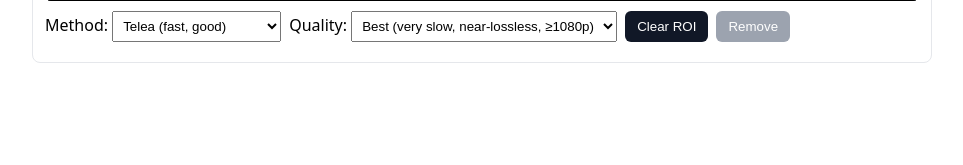
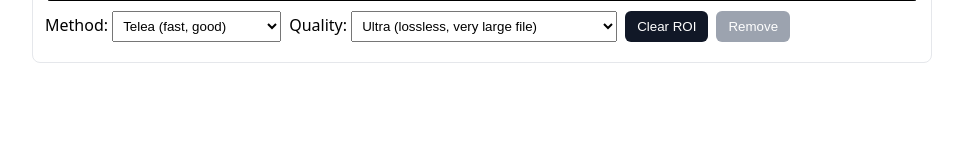
Before and after one commit to gokulapap/video-watermark-remover, a Flask app: page / in a window 1280 px wide. Shown: the part 635-800 px from the top of the page, without its empty margins (158-1121 px from the left). Run offline with Flask 3, Linux system fonts and the light colour scheme.

Commit message:
Fix the lossy format to high quality output

```diff
--- a/app.py
+++ b/app.py
@@ -72,7 +72,7 @@ def process():
     filename = data.get('filename')
     roi = data.get('roi')
     method = data.get('method', 'telea')
-    quality = data.get('quality', 'best')
+    quality = data.get('quality', 'ultra')
 
     if not filename or not roi:
         return jsonify({'error': 'filename and roi are required'}), 400
@@ -81,13 +81,11 @@ def process():
     if not os.path.exists(input_path):
         return jsonify({'error': 'File not found'}), 404
 
-    # Paths
     output_basename = f"processed_{uuid.uuid4().hex}.mp4"
     frames_dir = os.path.join(TEMP_FOLDER, f"frames_{uuid.uuid4().hex}")
     output_path = os.path.join(OUTPUT_FOLDER, output_basename)
 
     try:
-        # 1) Write lossless frames
         fps = remove_watermark_roi_to_frames(
             input_video_path=input_path,
             output_frames_dir=frames_dir,
@@ -95,17 +93,14 @@ def process():
             inpaint_method=method
         )
 
-        # 2) Determine scaling
         width, height = probe_resolution(input_path)
         scale_filter = build_scale_filter(width, height)
 
-        # 3) Encode frames + mux original audio
         encode_frames_and_mux(frames_dir, fps, input_path, output_path, quality, scale_filter)
 
     except Exception as exc:
         return jsonify({'error': str(exc)}), 500
     finally:
-        # Cleanup frames
         try:
             if os.path.isdir(frames_dir):
                 shutil.rmtree(frames_dir)
@@ -146,15 +141,16 @@ def build_scale_filter(src_w: int, src_h: int) -> str:
 
 
 def encode_frames_and_mux(frames_dir: str, fps: float, source_with_audio: str, output_path: str, quality: str, scale_filter: str) -> None:
+    # Quality map: include ultra (lossless x264)
     presets = {
-        'fast': ('veryfast', '23'),
-        'balanced': ('medium', '20'),
-        'better': ('slow', '18'),
-        'best': ('veryslow', '16'),
+        'fast': ('veryfast', '23', None),
+        'balanced': ('medium', '20', None),
+        'better': ('slow', '18', None),
+        'best': ('veryslow', '16', None),
+        'ultra': ('placebo', None, '0')  # qp=0 lossless
     }
-    preset, crf = presets.get(quality, ('veryslow', '16'))
+    preset, crf, qp = presets.get(quality, ('placebo', None, '0'))
 
-    # Input pattern for frames
     pattern = os.path.join(frames_dir, 'frame_%06d.png')
 
     cmd = [
@@ -163,13 +159,19 @@ def encode_frames_and_mux(frames_dir: str, fps: float, source_with_audio: str, o
         '-i', source_with_audio,
         '-map', '0:v:0', '-map', '1:a:0?',
         '-filter:v', scale_filter,
-        '-c:v', 'libx264', '-preset', preset, '-crf', crf,
+        '-c:v', 'libx264', '-preset', preset,
         '-pix_fmt', 'yuv420p',
         '-color_primaries', 'bt709', '-color_trc', 'bt709', '-colorspace', 'bt709',
         '-movflags', '+faststart',
         '-c:a', 'aac', '-b:a', '192k',
         output_path
     ]
+    if qp is not None:
+        cmd[cmd.index('-pix_fmt')] = '-qp'
+        cmd[cmd.index('-qp') + 1:cmd.index('-qp') + 1] = [qp, '-pix_fmt']
+    else:
+        cmd[cmd.index('-c:v') + 4:cmd.index('-c:v') + 4] = ['-crf', crf]
+
     run_ffmpeg(cmd)
 
 
--- a/static/app.js
+++ b/static/app.js
@@ -15,9 +15,9 @@ let isDrawing = false;
 let startX = 0, startY = 0;
 let roi = null; // {x, y, width, height} in video pixel coordinates
 
-// Ensure default quality is best if not set by DOM
+// Ensure default quality is ultra if not set by DOM
 if (qualitySelect && !qualitySelect.value) {
-  qualitySelect.value = 'best';
+  qualitySelect.value = 'ultra';
 }
 
 function fitCanvasToVideo() {
@@ -133,7 +133,7 @@ processBtn.addEventListener('click', async () => {
     const res = await fetch('/process', {
       method: 'POST',
       headers: { 'Content-Type': 'application/json' },
-      body: JSON.stringify({ filename: uploadedFilename, roi, method: methodSelect.value, quality: qualitySelect.value || 'best' })
+      body: JSON.stringify({ filename: uploadedFilename, roi, method: methodSelect.value, quality: qualitySelect.value || 'ultra' })
     });
     const data = await res.json();
     if (!res.ok) throw new Error(data.error || 'Processing failed');
--- a/templates/index.html
+++ b/templates/index.html
@@ -33,7 +33,8 @@
             <option value="fast">Fast (smaller, lower quality)</option>
             <option value="balanced">Balanced</option>
             <option value="better">Better (slow, high quality)</option>
-            <option value="best" selected>Best (very slow, near-lossless, ≥1080p)</option>
+            <option value="best">Best (very slow, near-lossless, ≥1080p)</option>
+            <option value="ultra" selected>Ultra (lossless, very large file)</option>
           </select>
         </label>
         <button id="clearRoi">Clear ROI</button>
```
